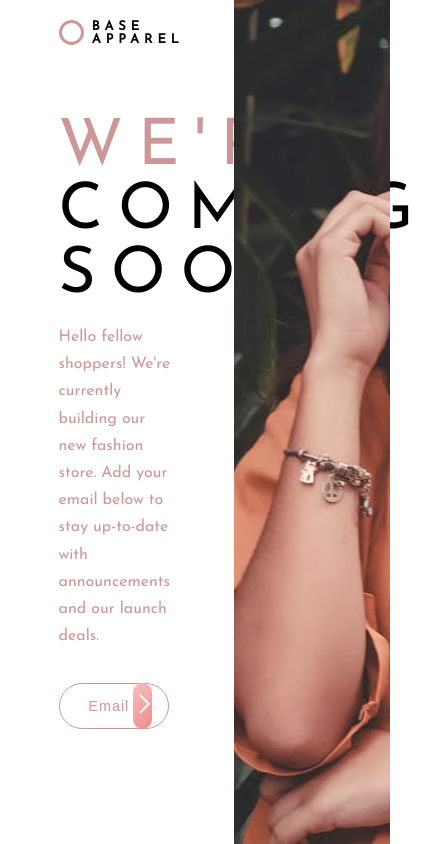
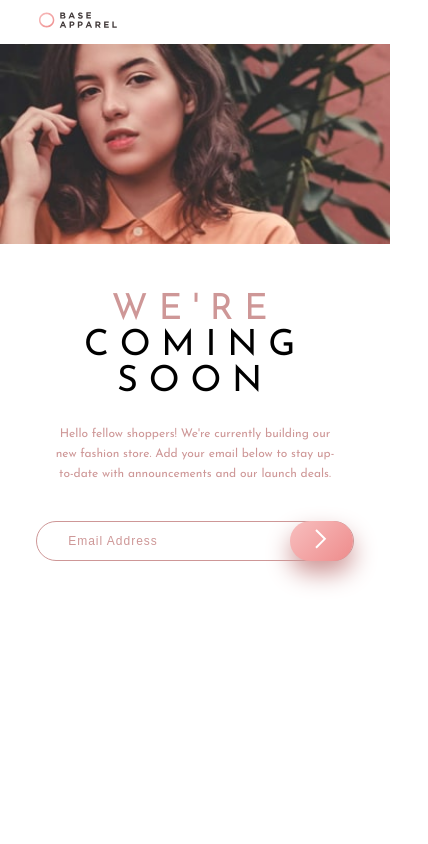
Before and after one commit to josiasT1000/base-apparel-coming-soon-master, a plain HTML site: page index.html in a window 390 px wide. Shown: the whole page, 428 px wide, since content can reach past the window. Drawn offline with Linux system fonts and the light colour scheme.

Commit message:
add logo to index.html, style mobile view, restyling form part

```diff
--- a/index.html
+++ b/index.html
@@ -14,14 +14,11 @@
 </head>
 
 <body>
-<!-- width: 1440px; height: 500px; -->
-  <div class="top">
-    <div class="cercle">  </div>
-    <h2>Base Apparel</h2>
-  </div>
+  <!-- width: 1440px; height: 500px; -->
+  <img class="logo" src="images/logo.svg" alt="">
 
   <!-- <img src="images/hero-desktop.jpg" alt=""> -->
-  <div class="img">  </div>
+  <div class="img"> </div>
 
   <div class="content">
     <h1>We're coming soon</h1>
@@ -31,7 +28,7 @@
 
 
     <form novalidate>
-      <input type="email" name="" placeholder="Email Address" maxlength="40" required>
+      <input type="email" name="" placeholder="Email Address" required>
       <span></span>
       <!-- <input type="submit" name="" value=""> -->
       <button type="submit" name="button"></button>
@@ -40,7 +37,7 @@
 
 
 
-<script src="scripts.js" charset="utf-8"></script>
+  <script src="scripts.js" charset="utf-8"></script>
 </body>
 
 </html>
--- a/test.css
+++ b/test.css
@@ -1,5 +1,5 @@
 html{
-  font-size: 20px;
+  font-size: 25px;
 }
 body {
   margin: 0;
@@ -7,26 +7,12 @@ body {
   font-family: 'Josefin Sans', sans-serif;
 }
 
-h1 {
-  font-size: 4rem;
-  letter-spacing: 15px;
-  text-transform: uppercase;
-  font-weight: normal;
-  margin-bottom: 0;
-}
-h1::first-line{
-  color: hsl(0, 36%, 70%);
-  font-weight: normal;
+.logo{
+  margin: 3% 0 4% 15%;
+  width: 9%;
 }
 
-h2 {
-  font-size: 0.8rem;
-  letter-spacing: 5px;
-  width: 100px;
-  display: inline-block;
-  text-transform: uppercase;
-  margin: 8px;
-}
+
 
 .img {
   background-image: url("images/hero-desktop.jpg");
@@ -39,103 +25,125 @@ h2 {
   right: 0;
 }
 
+
+.content {
+  margin: 0 0 10% 15%;
+  width: 32%;
+}
+h1 {
+  font-size: 4rem;
+  letter-spacing: 0.3em;
+  text-transform: uppercase;
+  font-weight: normal;
+  margin-bottom: 0;
+}
+h1::first-line{
+  color: hsl(0, 36%, 70%);
+  font-weight: normal;
+}
 p {
   color: hsl(0, 36%, 70%);
   line-height: 1.7em;
   font-size: 1rem;
   margin-bottom: 2em;
 }
+
 form{
-  /* display: flex;
-  flex-direction: row; */
-  width: 80%;
   position: relative;
+  border: 1px solid  hsl(0, 36%, 70%);
+  border-radius: 30px;
 }
 input[type=email]{
-  border: 1px solid  hsl(0, 36%, 70%);
+  border: none;
   border-radius: 30px;
-  padding: 1em 15% 1em 2em;
-  width: 70%;
-  font-size: 1em;
+  padding: 1em 4em 1em 2em;
+  width: 56%;
+  font-size: 1rem;
   letter-spacing: 1px;
 }
 input[type=email]::placeholder{
   color: hsl(0, 36%, 70%);
 }
-input[type=email]:focus{
+input[type=email]:focus, button:focus{
   outline: none;
 }
 .invalid{
   background-image: url("images/icon-error.svg");
   background-repeat: no-repeat;
-  background-origin: content-box;
+  background-origin: padding-box;
   background-position: right;
   color: black;
 }
-
 span{
   color: hsl(0, 36%, 70%);
   display: block;
   margin: 0.5em 2em;
+  position: absolute;
+  font-size: 1rem;
 }
 
 button[type=submit]{
 background-image: linear-gradient(135deg, hsl(0, 80%, 86%), hsl(0, 74%, 74%));
 border: 0;
 width: 20%;
-height: 100%;
+height: auto;
 border-radius: 30px;
+box-shadow: 0 1rem 2rem hsl(0 , 36%, 70%);
 /* align-self: center; */
 position: absolute;
 right: 0;
-top: 0;
+top: -1px;
+bottom: -1px;
 }
 button[type=submit]::before{
   content: url("images/icon-arrow.svg");
 }
 
-.content {
-  padding: 0 0 10% 15%;
-  width: 35%;
-  /* font-size: 1.3rem; */
-  font-size: 0.9rem;
-}
-.top{
-  padding: 3% 0 5% 15%;
-  display: flex;
-  align-items: center;
-}
-.cercle{
-  width: 1.2rem;
-  height: 1.2rem;
-  border: 3px solid hsl(0, 36%, 70%);
-  border-radius: 100%;
-}
 
-@media screen and (max-width: 1440px){
+@media screen and (max-width: 1500px){
   html{
     font-size: 16px;
   }
-  .content{
-    width: 30%;
+  h1{
+    font-size: 3rem;
   }
+  .img{
+    width: 35%;
+  }
+
 }
-@media screen and (max-width: 375px){
+@media screen and (max-width: 500px){
   html{
     font-size: 12px;
+  }
+  p{
+    padding: 1em 2.5em;
+  }
+  .logo{
+    width: 20%;
+    margin: 3% 0 3% 10%;
   }
   .img{
     background-image: url("images/hero-mobile.jpg");
     width: 100%;
-    height: 150px;
+    height: 200px;
     position: static;
-  }
-  .top{
-    padding: 3% 0 5% 5%;
   }
   .content {
     text-align: center;
-    padding: 5%;
-    width: 100%;
+    padding: 0;
+    width: 90%;
+    margin: auto;
+    margin-top: 3em;
   }
+  form{
+    width: 90%;
+    margin: auto;
+  }
+  input[type=email]{
+    position: relative;
+    right: 2.7em;
+    padding-right: 3em;
+  }
+
 }
```
